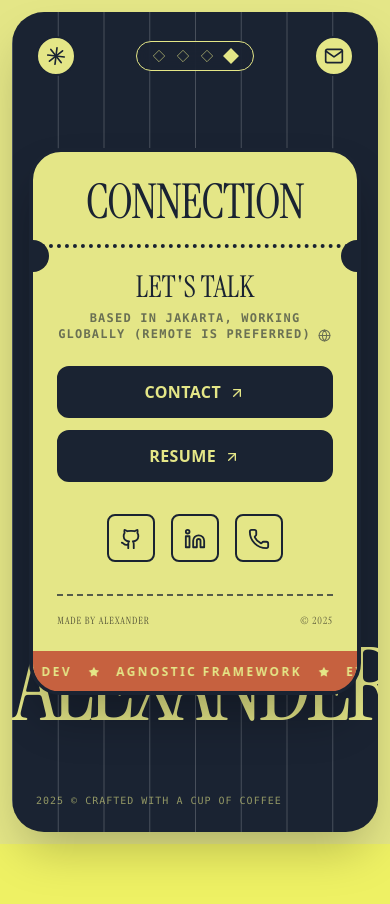
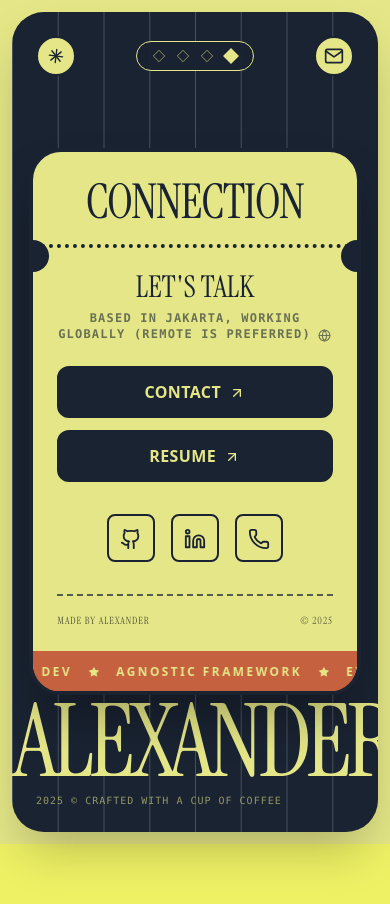
Before and after one commit to alexandephilia/portfolio_alex, a React (Vite) app: page / in a window 390 px wide. Shown: the top 904 px of the page. Built offline with nearby package versions, Linux system fonts and the light colour scheme.

Commit message:
Update App.tsx

```diff
--- a/App.tsx
+++ b/App.tsx
@@ -73,7 +73,7 @@ const App = () => {
             }}
           ></div>
 
-          <div className="absolute inset-0 flex items-end justify-center pointer-events-none z-0 pb-24 md:pb-[2vh]">
+          <div className="absolute inset-0 flex items-end justify-center pointer-events-none z-0 pb-10 md:pb-[2vh]">
              <div className="overflow-hidden">
                <motion.h1
                  className="font-instrument text-[26vw] leading-none text-center tracking-tighter select-none"
@@ -168,7 +168,7 @@ const App = () => {
             <div className="pointer-events-auto overflow-hidden rounded-full">
               <motion.button
                 onClick={() => scrollToCard(0)}
-                className="w-10 h-10 md:w-12 md:h-12 rounded-full border-2 flex items-center justify-center transition-colors duration-300"
+                className="w-10 h-10 md:w-12 md:h-12 rounded-full border-2 flex items-center justify-center transition-colors duration-300 overflow-hidden"
                 initial={{ x: "-150%", rotate: -180 }}
                 animate={{
                     x: !isLoading ? "0%" : "-150%",
@@ -189,8 +189,8 @@ const App = () => {
                 }}
               >
                 <motion.svg
-                  width="20"
-                  height="20"
+                  width="16"
+                  height="16"
                   viewBox="0 0 24 24"
                   fill="none"
                   xmlns="http://www.w3.org/2000/svg"
@@ -198,6 +198,7 @@ const App = () => {
                   strokeWidth="2"
                   strokeLinecap="round"
                   strokeLinejoin="round"
+                  className="flex-shrink-0"
                   animate={{ rotate: 360 }}
                   transition={{ duration: 10, repeat: Infinity, ease: "linear" }}
                 >
```
